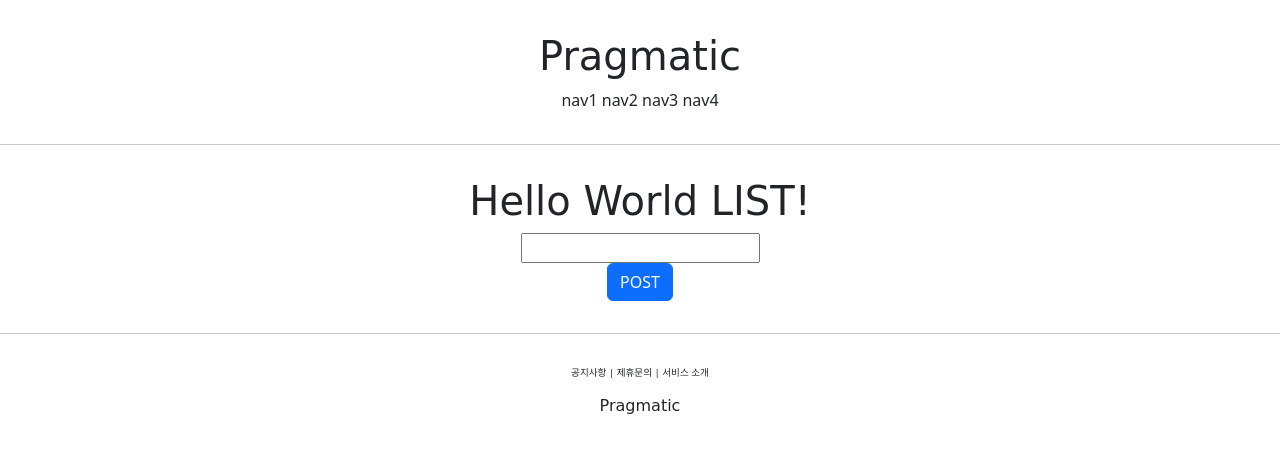
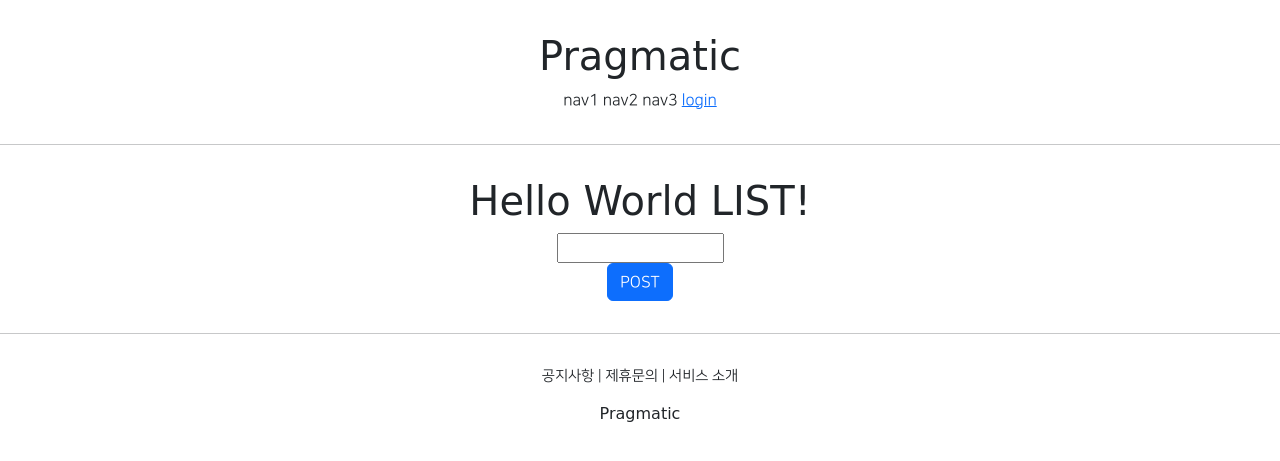
Before and after one commit to Hwang-Junsu/myblog, a Django app: page /account/hello_world/ in a window 1280 px wide. Shown: the top 461 px of the page. Run offline with Django 4.2, Linux system fonts and the light colour scheme; some libraries are stand-ins or nearby versions; some web fonts are replaced.

Commit message:
django course 23

```diff
--- a/accountapp/urls.py
+++ b/accountapp/urls.py
@@ -1,10 +1,16 @@
 from django.contrib import admin
+from django.contrib.auth.views import LoginView, LogoutView
 from django.urls import path, include
 
-from accountapp.views import hello_world
+from accountapp.views import hello_world, AccountCreateView
 
 app_name = "accountapp"
 
 urlpatterns = [
-    path('hello_world/', hello_world, name = 'hello_world')
+    path('hello_world/', hello_world, name = 'hello_world'),
+
+    path('login/', LoginView.as_view(template_name='accountapp/login.html'), name = 'login'),
+    path('logout/', LogoutView.as_view(), name = 'logout'),
+
+    path('create/', AccountCreateView.as_view(), name = 'create'),
 ]
--- a/accountapp/views.py
+++ b/accountapp/views.py
@@ -1,6 +1,9 @@
+from django.contrib.auth.forms import UserCreationForm
+from django.contrib.auth.models import User
 from django.http import HttpResponseRedirect
 from django.shortcuts import render
-from django.urls import reverse
+from django.urls import reverse, reverse_lazy
+from django.views.generic import CreateView
 
 from accountapp.models import HelloWorld
 
@@ -13,8 +16,15 @@
         new_hello_world = HelloWorld()
         new_hello_world.text = temp
         new_hello_world.save()
-        hello_world_list = HelloWorld.objects.all()
+
         return HttpResponseRedirect(reverse('accountapp:hello_world'))
     else :
         hello_world_list = HelloWorld.objects.all()
         return render(request, 'accountapp/hello_world.html', context={'hello_world_list': hello_world_list})
+
+
+class AccountCreateView(CreateView):
+    model = User
+    form_class = UserCreationForm
+    success_url = reverse_lazy('accountapp:hello_world')
+    template_name = 'accountapp/create.html'
--- a/pragmatic/settings.py
+++ b/pragmatic/settings.py
@@ -12,6 +12,8 @@
 from pathlib import Path
 import environ
 import os
+
+from django.urls import reverse_lazy
 
 env = environ.Env(
     # set casting, default value
@@ -46,6 +48,7 @@
     'django.contrib.sessions',
     'django.contrib.messages',
     'django.contrib.staticfiles',
+    'bootstrap4',
     'accountapp',
 ]
 
@@ -137,3 +140,6 @@
 # https://docs.djangoproject.com/en/4.0/ref/settings/#default-auto-field
 
 DEFAULT_AUTO_FIELD = 'django.db.models.BigAutoField'
+
+LOGIN_REDIRECT_URL = reverse_lazy('accountapp:hello_world')
+LOGIN_REDIRECT_URL = reverse_lazy('accountapp:longin')
--- a/static/base.css
+++ b/static/base.css
@@ -5,7 +5,7 @@
 }
 
 .pragmatic_footer_button {
-    font-size: .6rem;
+    font-size: .9rem;
 }
 
 .pragmatic_footer{
--- a/templates/base.html
+++ b/templates/base.html
@@ -3,7 +3,7 @@
 
 {% include 'head.html' %}
 
-<body>
+<body style="font-family:'NanumSquareR';">
     {% include 'header.html' %}
 
     <hr>
--- a/templates/head.html
+++ b/templates/head.html
@@ -13,5 +13,26 @@
 
     <!-- DEFAULT CSS LINK -->
     <link rel="stylesheet" type="text/css" href="{% static 'base.css' %}">
-
+    <style>
+        @font-face {
+            font-family: 'NanumSquareEB';
+            src: local('NanumSquareEB'),
+            url("{% static 'fonts/NanumSquareEB.otf' %}") format("opentype");
+        }
+        @font-face {
+            font-family: 'NanumSquareB';
+            src: local('NanumSquareB'),
+            url("{% static 'fonts/NanumSquareB.otf' %}") format("opentype");
+        }
+        @font-face {
+            font-family: 'NanumSquareR';
+            src: local('NanumSquareR'),
+            url("{% static 'fonts/NanumSquareR.otf' %}") format("opentype");
+        }
+                @font-face {
+            font-family: 'NanumSquareR';
+            src: local('NanumSquareR'),
+            url("{% static 'fonts/NanumSquareR.ttf' %}") format("opentype");
+        }
+    </style>
 </head>
--- a/templates/header.html
+++ b/templates/header.html
@@ -3,9 +3,21 @@
 <div class ="pragmatic_header">
     <div>
         <h1 class ="pragmatic_logo">Pragmatic</h1>
-    </div>
+        </div>
+    <div>
         <span>nav1</span>
         <span>nav2</span>
         <span>nav3</span>
-        <span>nav4</span>
+        {% if not user.is_authenticated %}
+
+        <a href ="{% url 'accountapp:login' %}?next={{request.path}}">
+            <span>login</span>
+        </a>
+
+        {% else %}
+        <a href ="{% url 'accountapp:logout' %}?next={{request.path}}">
+            <span>logout</span>
+        </a>
+        {% endif %}
+    </div>
 </div>
```
Also changed, not shown: accountapp/templates/accountapp/create.html (added, +20 -0 lines), accountapp/templates/accountapp/login.html (added, +20 -0 lines), static/fonts/NanumSquareB.otf (added), static/fonts/NanumSquareEB.otf (added), static/fonts/NanumSquareR.otf (added), static/fonts/NanumSquareR.ttf (added).
